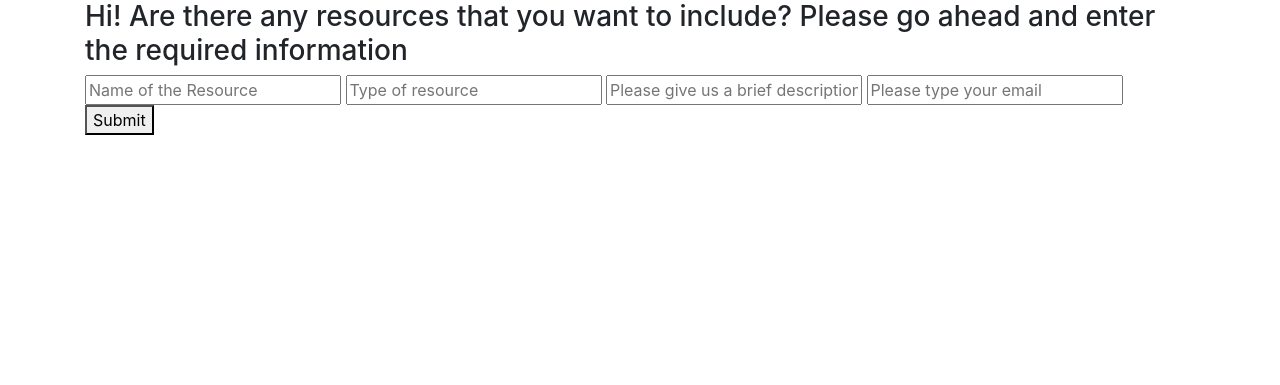
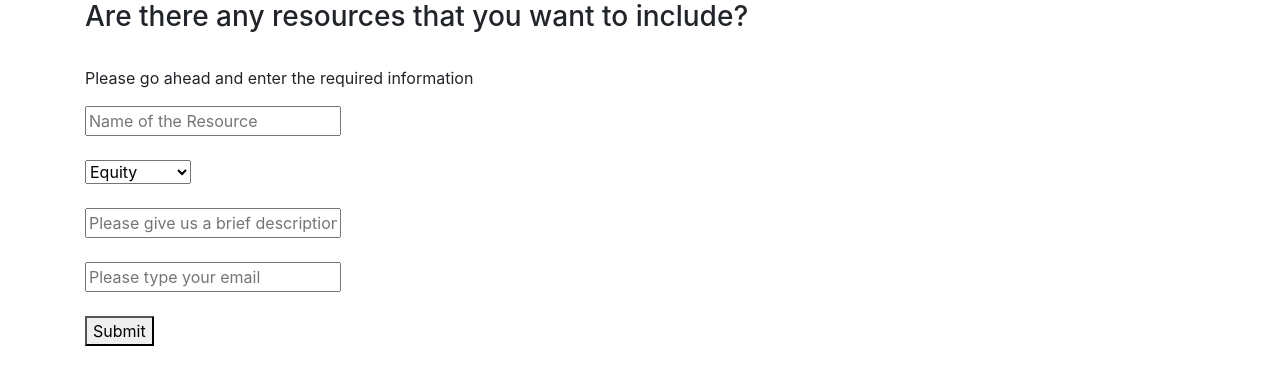
Before and after one commit to Romani20/resource-generator, a Flask app: page /add_resource_page in a window 1280 px wide. Shown: the part 56-441 px from the top of the page. Run offline with Flask 3, Linux system fonts and the light colour scheme; some libraries are stand-ins or nearby versions.

Commit message:
i've edited the add resource page

```diff
--- a/resource.csv
+++ b/resource.csv
@@ -1,5 +1,5 @@
 resource_name, resource_type,	keywords, link_to_website, email
-Resource Center,Equity,Minority pantry socioeconomic, dum, lol
+Resource Center,Equity,Minority pantry socioeconomic, https://www.wesleyan.edu/resourcecenter/, therc@wesleyan.edu
 FGLIAB,Equity,FGLI minority low-income, dum, lol
 Peer Tutoring Program,Academics,GPA tutor, dum, lol
 Writing Workshop,Academics,Write essay, https://www.wesleyan.edu/mathcs/math/math_workshop.html, lol
--- a/website/templates/Add_resource_page.html
+++ b/website/templates/Add_resource_page.html
@@ -6,20 +6,29 @@
 />
 <body>
   <div className="AddResource">
-    <h3>
-      Hi! Are there any resources that you want to include? Please go ahead and
-      enter the required information
-    </h3>
+    <h3>Are there any resources that you want to include?</h3>
+    <br />
+    <p>Please go ahead and enter the required information</p>
     <input type="text" placeholder="Name of the Resource" />
-
-    <input type="text" placeholder="Type of resource" />
-
+    <br />
+    <br />
+    <select name="category" id="category">
+      <option value="Equity">Equity</option>
+      <option value="Health">Health</option>
+      <option value="Academics">Academics</option>
+    </optgroup>
+  </select>
+  <br />
+   <br/>
     <input
       type="text"
       placeholder="Please give us a brief description of the resource"
     />
+    <br/>
+    <br />
     <input type="email" placeholder="Please type your email" />
-
+    <br/>
+    <br />
     <button>Submit</button>
   </div>
 </body>
```
